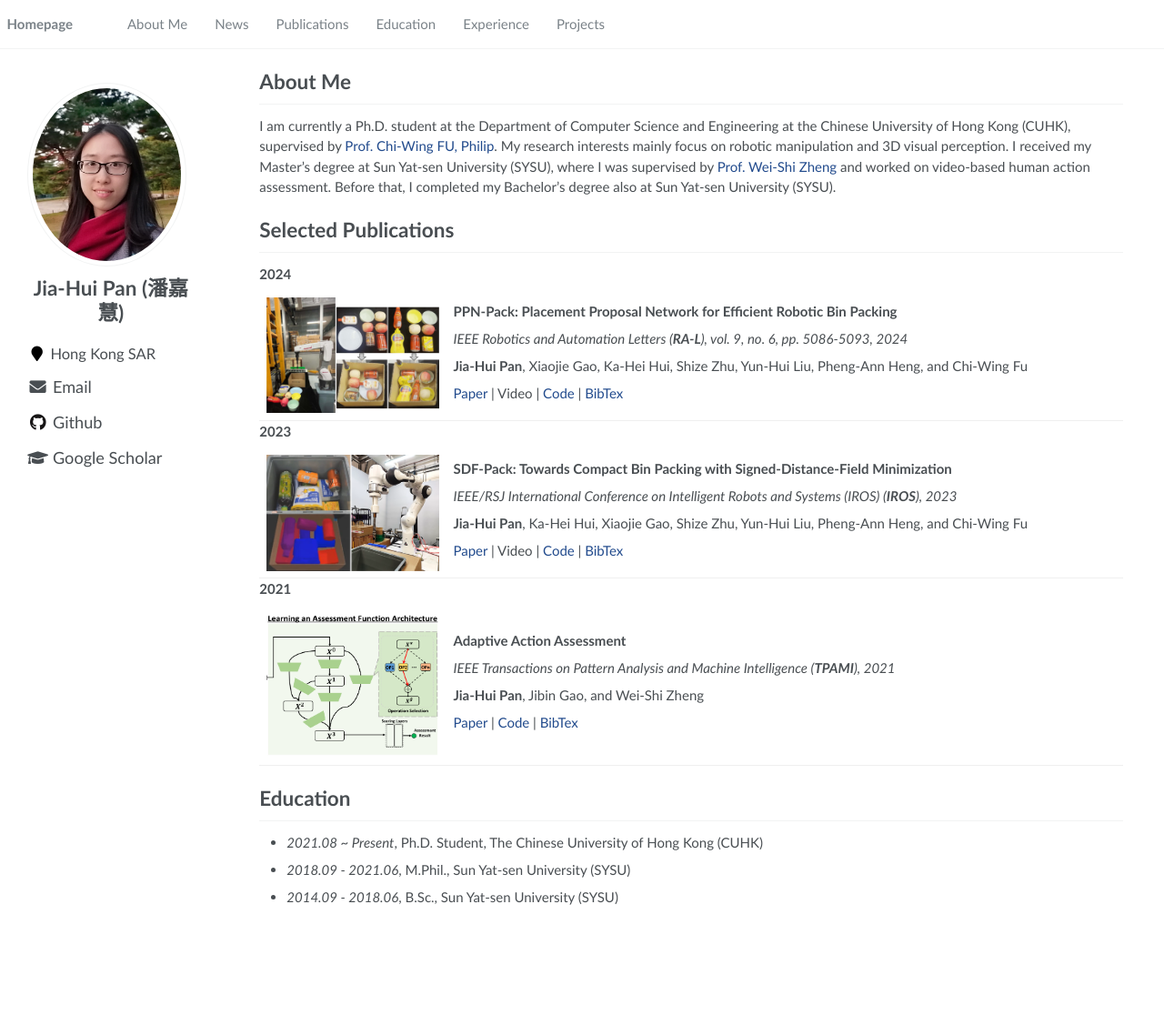
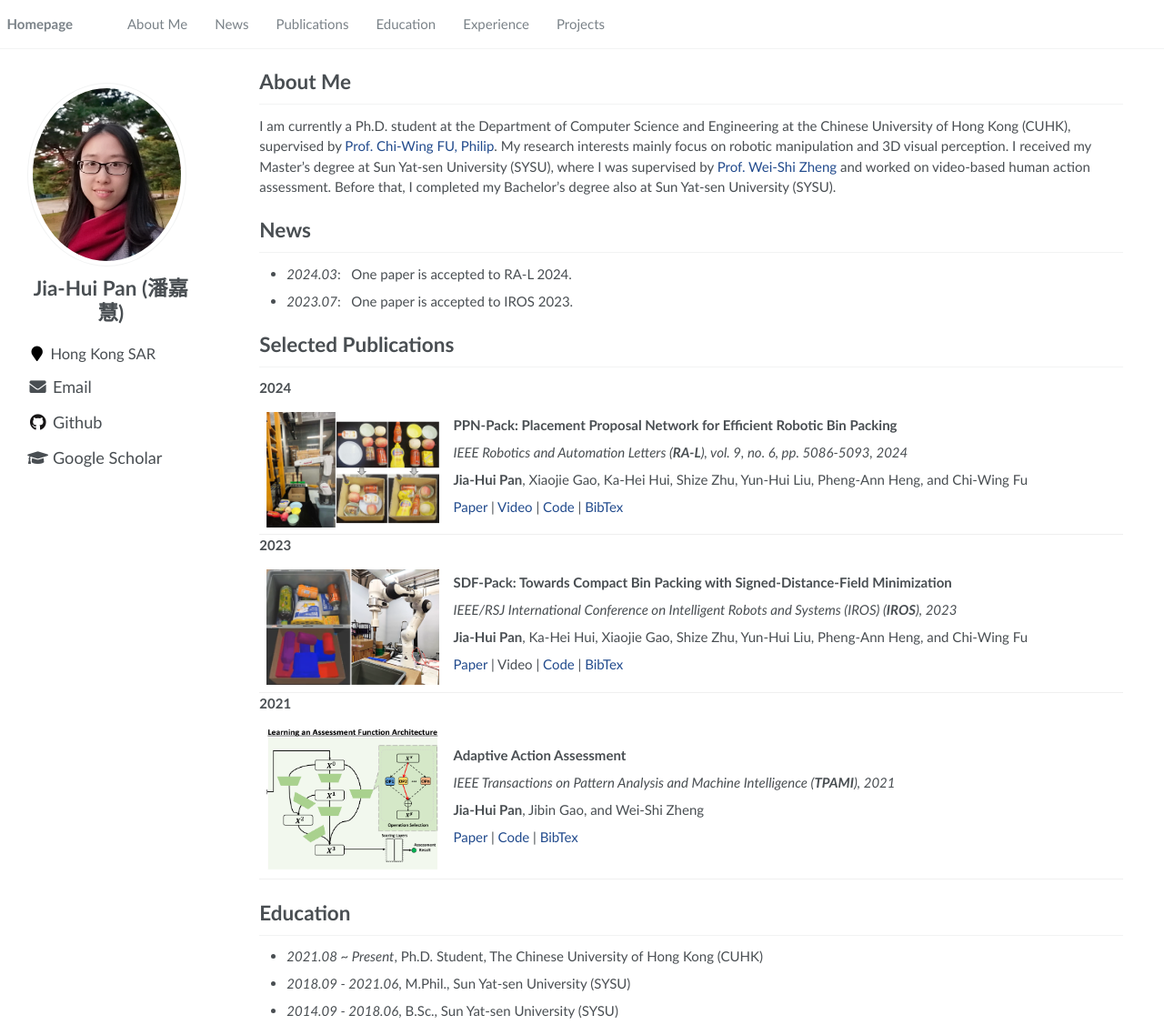
Before and after one commit to kwpoon/kwpoon.github.io, a Jekyll site: the page built from _pages/about.md, in a window 1280 px wide and 1138 px high. Shown: the whole window at 91% size. Built offline with Jekyll 4.4.1, drawn with Linux system fonts in a browser that asks for light colours.

Commit message:
Update about.md

```diff
--- a/_pages/about.md
+++ b/_pages/about.md
@@ -20,6 +20,11 @@ redirect_from:
 
 I am currently a Ph.D. student at the Department of Computer Science and Engineering at the Chinese University of Hong Kong (CUHK), supervised by [Prof. Chi-Wing FU, Philip](https://www.cse.cuhk.edu.hk/~cwfu/). My research interests mainly focus on robotic manipulation and 3D visual perception. I received my Master’s degree at Sun Yat-sen University (SYSU), where I was supervised by [Prof. Wei-Shi Zheng](https://www.isee-ai.cn/~zhwshi/) and worked on video-based human action assessment. Before that, I completed my Bachelor’s degree also at Sun Yat-sen University (SYSU).
 
+# News
+
+- *2024.03*: &nbsp; One paper is accepted to RA-L 2024.
+- *2023.07*: &nbsp; One paper is accepted to IROS 2023.
+
 # Selected Publications
 
 **2024**
@@ -34,7 +39,7 @@ I am currently a Ph.D. student at the Department of Computer Science and Enginee
 
 **Jia-Hui Pan**, Xiaojie Gao, Ka-Hei Hui, Shize Zhu, Yun-Hui Liu, Pheng-Ann Heng, and Chi-Wing Fu
 
-[Paper](https://ieeexplore.ieee.org/document/10493124/) \| Video \| [Code](https://github.com/kwpoon/PPN-Pack) \| [BibTex](collections/2024_PPN_Pack/PPN_Pack.md) <strong><span class='show_paper_citations' data='c0UQD6oAAAAJ:W7OEmFMy1HYC'></span></strong>
+[Paper](https://ieeexplore.ieee.org/document/10493124/) \| [Video]([https://drive.google.com/file/d/12TiqeyJvwRdbKZM15q4LcDPHUSjtCupv/view?usp=sharing](https://youtu.be/uy6tYh9-J4M)) \| [Code](https://github.com/kwpoon/PPN-Pack) \| [BibTex](collections/2024_PPN_Pack/PPN_Pack.md) <strong><span class='show_paper_citations' data='c0UQD6oAAAAJ:W7OEmFMy1HYC'></span></strong>
 </div>
 </div>
 
```
